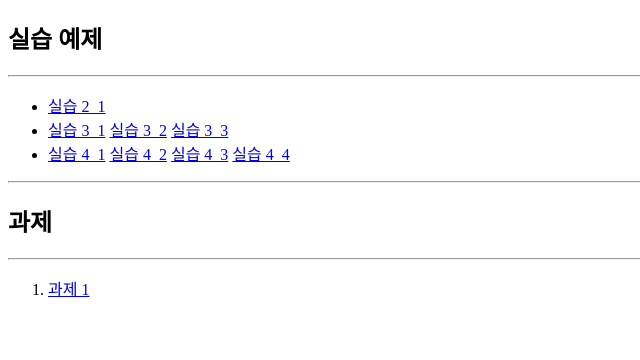
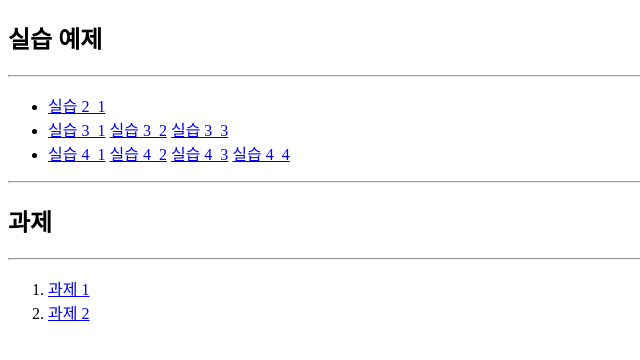
Before and after one commit to kicho0120/home, a plain HTML site: page index.html in a window 1280 px wide. Shown: the full height of the page, 0-640 px from the left. Drawn offline with Linux system fonts and the light colour scheme.

Commit message:
과제 2 반영 index.html

```diff
--- a/index.html
+++ b/index.html
@@ -21,6 +21,7 @@
 <h2>과제</h2> <hr>
 <ol>
     <li><a href="reports/report01_01.html">과제 1</a></li>
+    <li><a href="reports/report02_01.html">과제 2</a></li>
 </ol>
 </body>
 </html>
```
